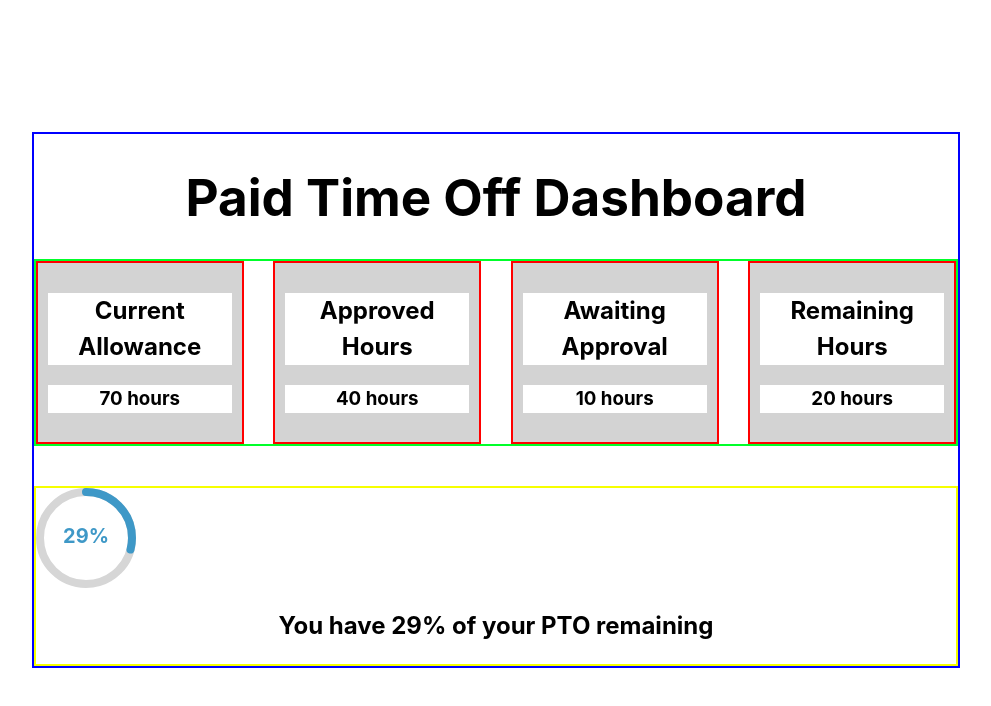
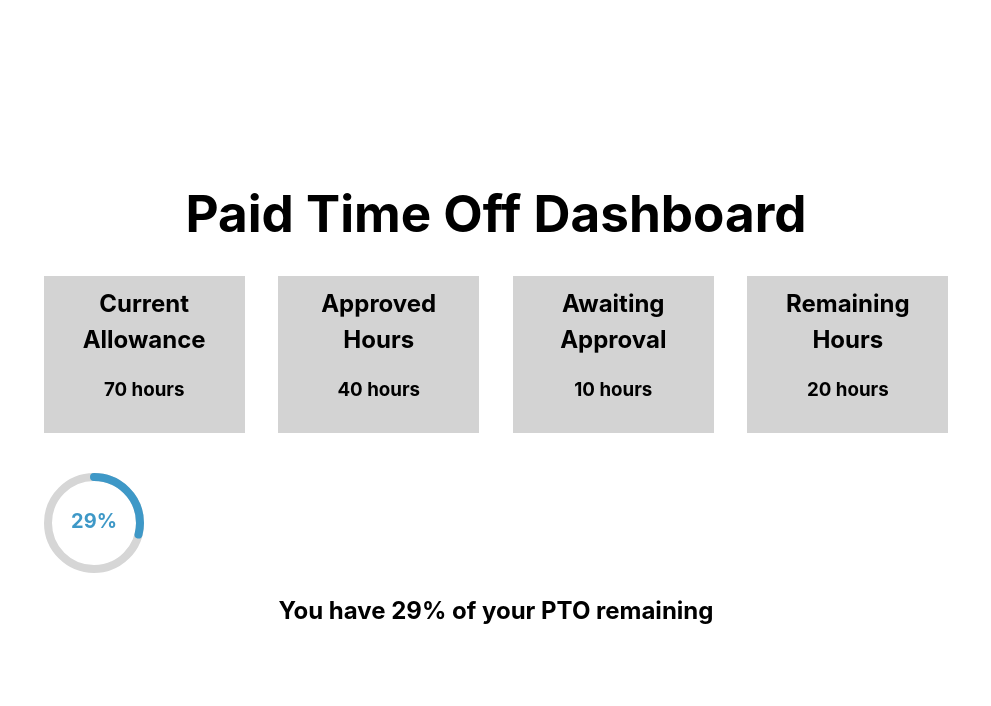
Before and after one commit to benj3110/PTerOdactyl, a React (Vite) app in the folder Front-end/: page / in a window 1280 px wide. Shown: the top 706 px of the page, without its empty margins (144-1135 px from the left). Built offline with nearby package versions, Linux system fonts and the light colour scheme.

Commit message:
updated front-end

```diff
--- a/Front-end/src/App.css
+++ b/Front-end/src/App.css
@@ -4,3 +4,9 @@
   padding: 2rem;
   text-align: center;
 }
+
+/* * {
+  color: black;
+  background-color: white;
+  text-align: center;
+} */
--- a/Front-end/src/PTODashboard.css
+++ b/Front-end/src/PTODashboard.css
@@ -9,18 +9,20 @@
   margin: auto;
   max-width: 1000px;
   text-align: center;
-  border-color: blue;
-  border-width: 2px;
-  border-style: solid;
+}
+
+h2 {
+  background-color: lightgray;
+}
+
+h3 {
+  background-color: lightgray;
 }
 
 .ptodashboard-container {
   display: flex;
   justify-content: space-between;
   text-align: center;
-  border-color: rgb(0, 255, 42);
-  border-width: 2px;
-  border-style: solid;
 }
 
 .ptodashboard-box {
@@ -28,18 +30,12 @@
   background-color: lightgray;
   padding: 10px;
   text-align: center;
-  border-color: red;
-  border-width: 2px;
-  border-style: solid;
 }
 
 .ptodashboard-progress {
   margin-top: 40px;
   text-align: center;
   text-align: center;
-  border-color: rgb(246, 255, 0);
-  border-width: 2px;
-  border-style: solid;
 }
 
 .ptodashboard-progress .CircularProgressbar-text {
@@ -52,3 +48,8 @@
   font-size: 24px;
   font-weight: bold;
 }
+
+.ptodashboard-box h2 {
+  margin: 0;
+  padding: 0;
+}
--- a/Front-end/src/PTODashboard.tsx
+++ b/Front-end/src/PTODashboard.tsx
@@ -48,7 +48,9 @@ const PTODashboard: React.FC<PTODashboardProps> = ({
             text={`${percentageRemaining}%`}
           />
         </div>
-        <h2>You have {percentageRemaining}% of your PTO remaining</h2>
+        <h2 style={{ backgroundColor: "white" }}>
+          You have {percentageRemaining}% of your PTO remaining
+        </h2>
       </div>
     </div>
   );
```
